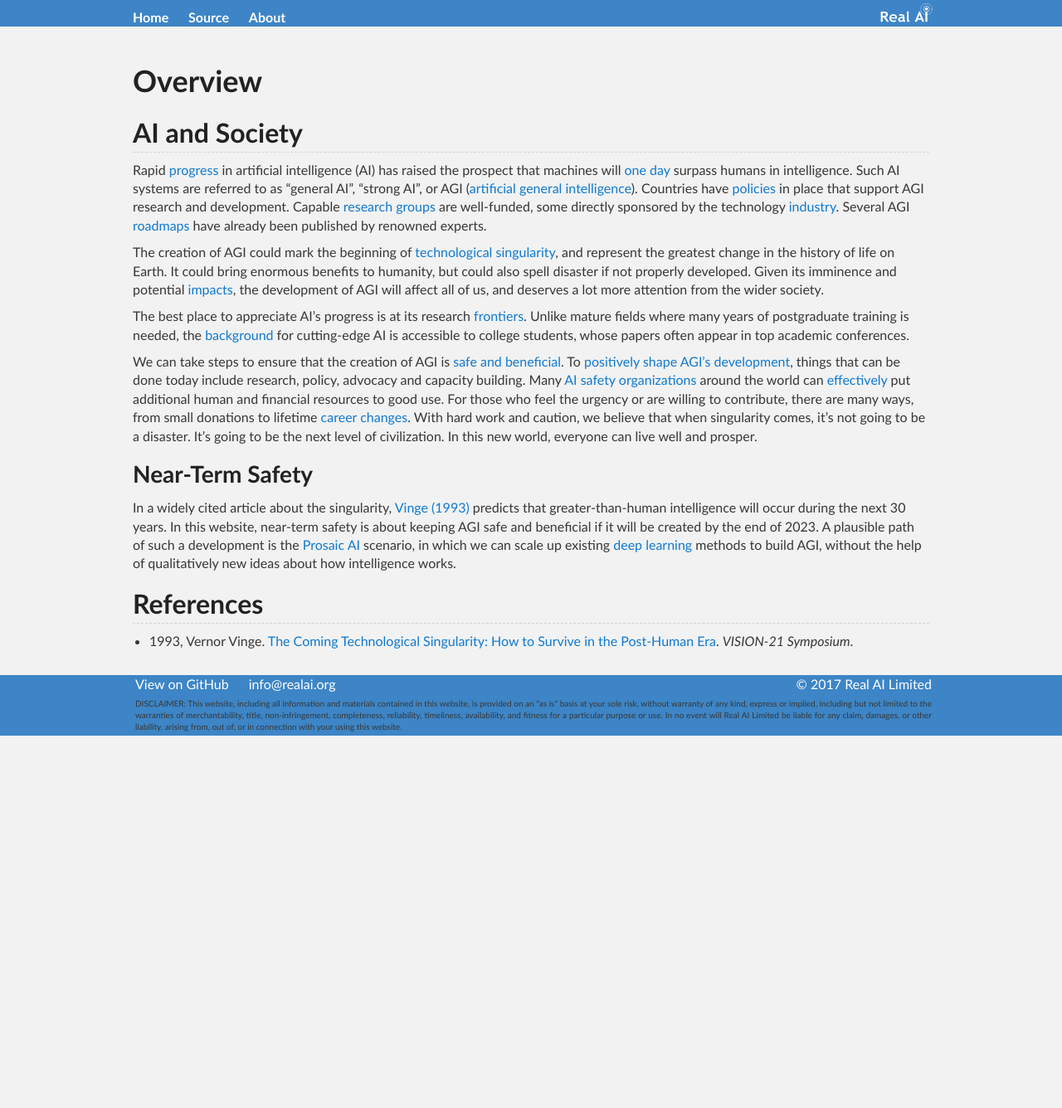
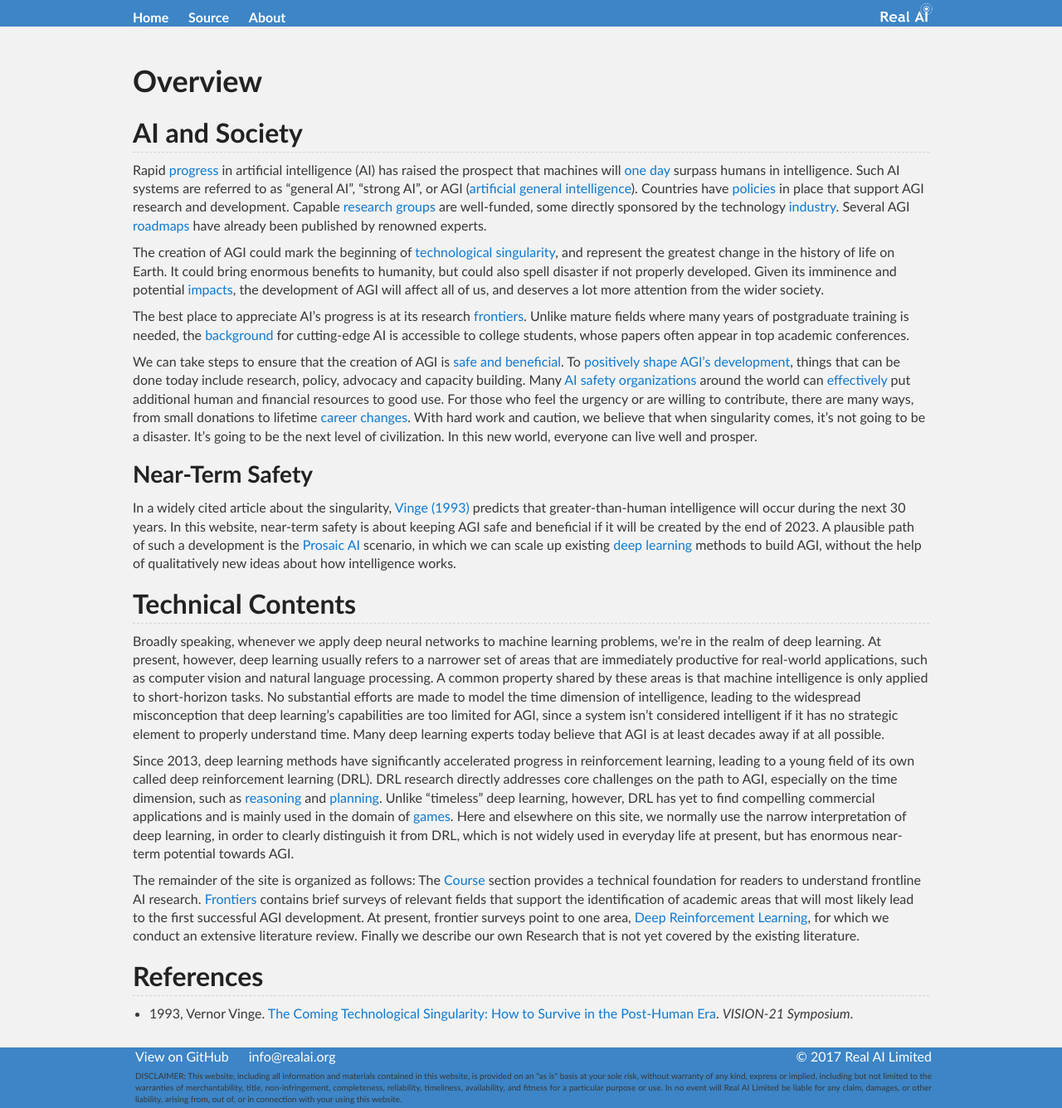
Before and after one commit to Tonywuhk/realai.org, a Jekyll site: the page built from overview.md, in a window 1280 px wide. Shown: the whole page at 83% size. Built offline with Jekyll 4.4.1, drawn with Linux system fonts in a browser that asks for light colours; our own code applies the rules of GitHub Pages for plain Markdown files; the repository's description, which GitHub fills in, is left out; before the commit the page ends 900 px from its top, so only the background shows below that.

Commit message:
Add Technical Contents to overview.md

```diff
--- a/overview.md
+++ b/overview.md
@@ -17,6 +17,14 @@ We can take steps to ensure that the creation of AGI is [safe and beneficial](ht
 
 In a widely cited article about the singularity, [Vinge (1993)](http://edoras.sdsu.edu/~vinge/misc/singularity.html) predicts that greater-than-human intelligence will occur during the next 30 years. In this website, near-term safety is about keeping AGI safe and beneficial if it will be created by the end of 2023. A plausible path of such a development is the [Prosaic AI](http://realai.org/prosaic/) scenario, in which we can scale up existing [deep learning](https://en.wikipedia.org/wiki/Deep_learning) methods to build AGI, without the help of qualitatively new ideas about how intelligence works.
 
+## Technical Contents
+
+Broadly speaking, whenever we apply deep neural networks to machine learning problems, we’re in the realm of deep learning. At present, however, deep learning usually refers to a narrower set of areas that are immediately productive for real-world applications, such as computer vision and natural language processing. A common property shared by these areas is that machine intelligence is only applied to short-horizon tasks. No substantial efforts are made to model the time dimension of intelligence, leading to the widespread misconception that deep learning’s capabilities are too limited for AGI, since a system isn’t considered intelligent if it has no strategic element to properly understand time. Many deep learning experts today believe that AGI is at least decades away if at all possible.
+
+Since 2013, deep learning methods have significantly accelerated progress in reinforcement learning, leading to a young field of its own called deep reinforcement learning (DRL). DRL research directly addresses core challenges on the path to AGI, especially on the time dimension, such as [reasoning](http://realai.org/reasoning/) and [planning](http://realai.org/planning/). Unlike “timeless” deep learning, however, DRL has yet to find compelling commercial applications and is mainly used in the domain of [games](http://realai.org/games/). Here and elsewhere on this site, we normally use the narrow interpretation of deep learning, in order to clearly distinguish it from DRL, which is not widely used in everyday life at present, but has enormous near-term potential towards AGI.
+
+The remainder of the site is organized as follows: The [Course](http://realai.org/course/) section provides a technical foundation for readers to understand frontline AI research. [Frontiers](http://realai.org/frontiers/) contains brief surveys of relevant fields that support the identification of academic areas that will most likely lead to the first successful AGI development. At present, frontier surveys point to one area, [Deep Reinforcement Learning](http://realai.org/deep-reinforcement-learning/), for which we conduct an extensive literature review. Finally we describe our own Research that is not yet covered by the existing literature.
+
 ## References
 
 * 1993, Vernor Vinge. [The Coming Technological Singularity: How to Survive in the Post-Human Era](http://edoras.sdsu.edu/~vinge/misc/singularity.html). *VISION-21 Symposium*.
```
